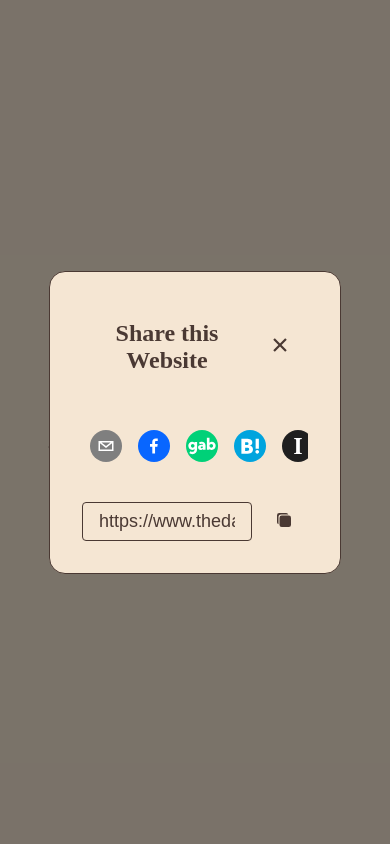
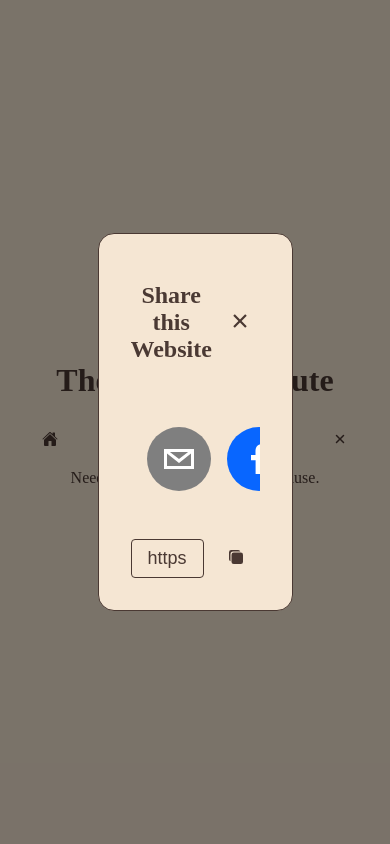
Before and after one commit to SAndreeaM/the-daily-commute, a React (Vite) app: page / in a window 390 px wide. Both pictures are taken after a click on the button 167 px from the left and 448 px from the top of the page. Shown: the top 844 px of the page. Built offline with nearby package versions, Linux system fonts and the light colour scheme.

Commit message:
Add Popup.css and Section.css

```diff
--- a/src/App.css
+++ b/src/App.css
@@ -2,6 +2,7 @@
 * {
   box-sizing: border-box;
 }
+
 h1, h2, h3 {
   width: 100%;
   text-align: center;
@@ -11,10 +12,8 @@ h1, h2, h3 {
 .app {
   width: 100%;
   height: 100%;
-
   background-color: var(--background-colour);
   color: var(--text-colour);
-
   display: flex;
   flex-flow: column nowrap;
   justify-content: space-between;
@@ -22,70 +21,10 @@ h1, h2, h3 {
   gap: 16px;
 }
 
-/* POPUP */
-.popup-content {
-  margin: auto;
-  background: var(--background-colour);
-  width: 50vw;
-  padding: 2rem;
-
-  border: solid 1px var(--text-colour);
-  border-radius: 1rem;
-  color: var(--text-colour);
-}
-
-.popup-arrow {
-  color: rgb(255, 255, 255);
-}
-[role='tooltip'].popup-content {
-  width: 200px;
-  box-shadow: rgba(0, 0, 0, 0.16) 0px 0px 3px;
-}
-
-.popup-overlay {
-  background: rgba(0, 0, 0, 0.5);
-}
-[data-popup='tooltip'].popup-overlay {
-  background: transparent;
-}
-
-/* SECTION */
-.section-container {
-  width: 100%;
-  height: 100%;
-
-  display: flex;
-  flex-flow: row nowrap;
-  justify-content: space-evenly;
-  align-items: stretch;
-  gap: 16px;
-}
-
-.section {
-  height: auto;
-  max-height: 100vh;
-  width: 33%;
-  padding: 16px;
-
-  text-align: justify;
-
-  display: flex;
-  flex-flow: column nowrap;
-  justify-content: flex-start;
-  align-items: center;
-}
-
-.section-content {
-  width: 100%;
-  height: auto;
-  max-height: 100%;
-  margin-bottom: 16px;
-}
-
-.scrollable{
+/* SCROLLABLE */
+.scrollable {
   overflow-x: hidden;
   overflow-y: scroll;
-
   -ms-overflow-style: none;  /* Internet Explorer 10+ */
   scrollbar-width: none;  /* Firefox */
 }
@@ -94,158 +33,14 @@ h1, h2, h3 {
   display: none;  /* Safari and Chrome */
 }
 
-/* SECTION 1 */
-.section1 {
-  max-width: 25vw;
-
-  order: 1;
-  flex-grow: 1;
-}
-
-.menu {
-  width: 100%;
-  height: 5vh;
-  margin-bottom: 16px;
-
-  display: flex;
-  flex-flow: row wrap;
-  justify-content: space-evenly;
-  align-items: center;
-}
-
-.menu button {
-  padding: 8px 16px;
-
-  background-color: transparent;
-  border: none;
-  outline: none;
-
-  cursor: pointer;
-}
-
-.menu button svg{
+/* ICONS */
+.menu button svg {
   height: 1rem;
   width: 1rem;
   color: var(--text-colour);
 }
 
-.link-copy-container {
-  width: 100%;
-
-  display: flex;
-  flex-flow: row nowrap;
-  justify-content: center;
-  align-items: center;
-}
-
-.link-copy-container input {
-  width: 75%;
-  padding: 8px 16px;
-  margin-right: 8px;
-
-  font-size: large;
-  font-weight: semi-bold;
-
-  background-color: var(--background-colour);
-  color: var(--text-colour);
-  border: solid 1px var(--text-colour);
-  border-radius: 4px;
-  outline: none;
-}
-
-.share-buttons-container {
-  width: 100%;
-  overflow-x: scroll;
-  padding: 8px;
-
-  display: flex;
-  flex-flow: row nowrap;
-  justify-content: flex-start;
-  align-items: center;
-  gap: 16px;
-}
-
-.share-buttons-container > button svg {
-  height: 4rem;
-  width: 4rem;
-}
-
-.share-popup-container button {
-  padding: 8px 16px;
-
-  background-color: transparent;
-  border: none;
-  outline: none;
-
-  cursor: pointer;
-}
-
-.link-copy-container > button svg {
-  height: 1rem;
-  width: 1rem;
-  color: var(--text-colour);
-}
-
-.home-content {
-  width: 100%;
-  height: 95vh;
-  text-align: center;
-
-  display: flex;
-  flex-flow: column nowrap;
-  justify-content: center;
-}
-
-.share-popup-container {
-  position: relative; /* Add this line */
-  height: 100%;
-  width: 100%;
-  overflow: hidden;
-
-  display: flex;
-  flex-flow: column nowrap;
-  justify-content: space-evenly;
-  gap: 2rem;
-  align-items: center;
-}
-
-.close-button-container {
-  width: 100%;
-  display: flex;
-  flex-flow: column nowrap;
-  justify-content: flex-end;
-  align-items: flex-end;
-}
-
-.close-button {
-  background: transparent;
-  border: none;
-  cursor: pointer;
-}
-
-.close-button svg {
-  height: 1.5rem;
-  width: 1.5rem;
-  color: var(--text-colour);
-}
-
-/* SECTION 2 */
-.section2 {
-  height: 100vh;
-  max-width: 50vw;
-
-  order: 2;
-  flex-grow: 2;
-}
-
-/* SECTION 3 */
-.section3 {
-  max-width: 25vw;
-
-  order: 3;
-  flex-grow: 1;
-}
-
+/* FOOTER */
 footer {
   height: 1vh;
   width: 100%;
@@ -255,78 +50,7 @@ footer {
 
 /* RESPONSIVENESS */
 @media (max-width: 1200px) {
-  .share-buttons-container button svg {
-    height: 3rem;
-    width: 3rem;
-  }
-
   .popup-content {
     width: 75vw;
   }
-  .share-popup-content {
-    width: 75vw;
-  }
-  .section-container {
-    flex-flow: column nowrap;
-  }
-
-  .section {
-    min-width: 100%;
-  }
-
-  footer {
-    margin-bottom: 16px;
-  }
 }
-
-@media (max-width: 768px) {
-  .share-buttons-container button svg {
-    height: 2rem;
-    width: 2rem;
-  }
-
-  .app {
-    gap: 8px;
-    padding: 16px;
-  }
-
-  .section-content {
-    margin-bottom: 8px;
-    gap: 8px;
-  }
-
-  .menu {
-    margin-bottom: 8px;
-  }
-
-  footer {
-    margin-bottom: 8px;
-  }
-}
-
-@media (max-width: 480px) {
-  .app {
-    gap: 4px;
-    padding: 8px;
-  }
-
-  .section-content {
-    margin-bottom: 4px;
-    gap: 4px;
-  }
-
-  .menu {
-    margin-bottom: 4px;
-  }
-
-  footer {
-    margin-bottom: 16px;
-  }
-}
-
-.header-container {
-  width: 100%;
-  display: flex;
-  justify-content: space-between;
-  align-items: center;
-}
--- /dev/null
+++ b/src/Popup.css
@@ -0,0 +1,125 @@
+/* POPUP DEFAULT Styles*/
+.popup-content {
+    margin: auto;
+    background: var(--background-colour);
+    padding: 2rem;
+    border: solid 1px var(--text-colour);
+    border-radius: 1rem;
+    color: var(--text-colour);
+}
+
+.popup-arrow {
+    color: rgb(255, 255, 255);
+}
+
+[role='tooltip'].popup-content {
+    width: 200px;
+    box-shadow: rgba(0, 0, 0, 0.16) 0px 0px 3px;
+}
+
+.popup-overlay {
+    background: rgba(0, 0, 0, 0.5);
+}
+
+[data-popup='tooltip'].popup-overlay {
+    background: transparent;
+}
+
+/* POPUP */
+.popup-content {
+    width: 50%;
+}
+
+/* SHARE POPUP CONTAINER */
+.share-popup-container {
+    position: relative;
+    height: 100%;
+    width: 100%;
+    overflow: hidden;
+    display: flex;
+    flex-flow: column nowrap;
+    justify-content: space-evenly;
+    gap: 2rem;
+    align-items: center;
+}
+
+.share-popup-container button {
+    padding: 8px 16px;
+    background-color: transparent;
+    border: none;
+    outline: none;
+    cursor: pointer;
+}
+
+/* HEADER */
+.share-popup-header-container {
+    width: 100%;
+    display: flex;
+    justify-content: space-between;
+    align-items: center;
+}
+
+/* CLOSE BUTTON */
+.close-button-container {
+    width: 100%;
+    display: flex;
+    flex-flow: column nowrap;
+    justify-content: flex-end;
+    align-items: flex-end;
+}
+
+.close-button {
+    background: transparent;
+    border: none;
+    cursor: pointer;
+}
+
+.close-button svg {
+    height: 1.5rem;
+    width: 1.5rem;
+    color: var(--text-colour);
+}
+
+/* SHARE BUTTONS */
+.share-buttons-container {
+    width: 100%;
+    overflow-x: scroll;
+    padding: 1rem;
+    display: flex;
+    flex-flow: row nowrap;
+    justify-content: flex-start;
+    align-items: center;
+    gap: 16px;
+}
+
+.share-buttons-container > button svg {
+    height: 4rem;
+    width: 4rem;
+}
+
+.link-copy-container {
+    width: 100%;
+    display: flex;
+    flex-flow: row nowrap;
+    justify-content: center;
+    align-items: center;
+}
+
+.link-copy-container input {
+    width: 75%;
+    padding: 8px 16px;
+    margin-right: 8px;
+    font-size: large;
+    font-weight: semi-bold;
+    background-color: var(--background-colour);
+    color: var(--text-colour);
+    border: solid 1px var(--text-colour);
+    border-radius: 4px;
+    outline: none;
+}
+
+.link-copy-container > button svg {
+    height: 1rem;
+    width: 1rem;
+    color: var(--text-colour);
+}
--- /dev/null
+++ b/src/Section.css
@@ -0,0 +1,132 @@
+/* SECTION */
+.section-container {
+  width: 100%;
+  height: 100%;
+  display: flex;
+  flex-flow: row nowrap;
+  justify-content: space-evenly;
+  align-items: stretch;
+  gap: 16px;
+}
+
+.section {
+  height: auto;
+  max-height: 100vh;
+  width: 33%;
+  padding: 16px;
+  text-align: justify;
+  display: flex;
+  flex-flow: column nowrap;
+  justify-content: flex-start;
+  align-items: center;
+}
+
+.section-content {
+  width: 100%;
+  height: auto;
+  max-height: 100%;
+  margin-bottom: 16px;
+}
+
+/* SECTION 1 */
+.section1 {
+  max-width: 25vw;
+  order: 1;
+  flex-grow: 1;
+}
+
+.menu {
+  width: 100%;
+  height: 5vh;
+  margin-bottom: 16px;
+  display: flex;
+  flex-flow: row wrap;
+  justify-content: space-evenly;
+  align-items: center;
+}
+
+.menu button {
+  padding: 8px 16px;
+  background-color: transparent;
+  border: none;
+  outline: none;
+  cursor: pointer;
+}
+
+.home-content {
+  width: 100%;
+  height: 95vh;
+  text-align: center;
+  display: flex;
+  flex-flow: column nowrap;
+  justify-content: center;
+}
+
+/* CLOSE BUTTON */
+.close-button-container {
+  width: 100%;
+  display: flex;
+  flex-flow: column nowrap;
+  justify-content: flex-end;
+  align-items: flex-end;
+}
+
+.close-button {
+  background: transparent;
+  border: none;
+  cursor: pointer;
+}
+
+.close-button svg {
+  height: 1.5rem;
+  width: 1.5rem;
+  color: var(--text-colour);
+}
+
+/* SECTION 2 */
+.section2 {
+  height: 100vh;
+  max-width: 50vw;
+  order: 2;
+  flex-grow: 2;
+}
+
+/* SECTION 3 */
+.section3 {
+  max-width: 25vw;
+  order: 3;
+  flex-grow: 1;
+}
+
+/* RESPONSIVENESS */
+@media (max-width: 1200px) {
+  .section-container {
+    flex-flow: column nowrap;
+  }
+
+  .section {
+    min-width: 100%;
+  }
+}
+
+@media (max-width: 768px) {
+  .section-content {
+    margin-bottom: 8px;
+    gap: 8px;
+  }
+
+  .menu {
+    margin-bottom: 8px;
+  }
+}
+
+@media (max-width: 480px) {
+  .section-content {
+    margin-bottom: 4px;
+    gap: 4px;
+  }
+
+  .menu {
+    margin-bottom: 4px;
+  }
+}
--- a/src/Section1.tsx
+++ b/src/Section1.tsx
@@ -5,6 +5,8 @@ import Menu from './Menu.tsx';
 import SharePopup from './SharePopup.tsx';
 
 import './App.css';
+import './Section.css';
+import './Popup.css'; // Import the new Popup.css file
 //import 'reactjs-popup/dist/index.css';
 
 interface Props {
--- a/src/SharePopup.tsx
+++ b/src/SharePopup.tsx
@@ -49,6 +49,8 @@ import {
   WorkplaceIcon,
 } from 'react-share';
 
+import './Popup.css'; // Import the new Popup.css file
+
 interface Props {
   open: boolean;
   onClose: () => void;
@@ -92,7 +94,7 @@ const SharePopup: FC<Props> = ({ open, onClose }) => {
   return (
     <Popup open={open} onClose={onClose}>
       <div className='share-popup-container'>
-        <div className='header-container'>
+        <div className='share-popup-header-container'>
           <h2>Share this Website</h2>
           <button className='close-button' onClick={onClose}>
             <IoCloseSharp />
```
